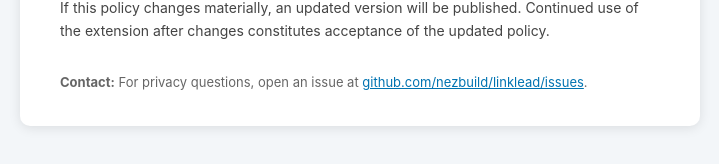
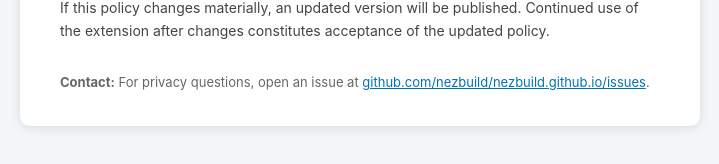
Before and after one commit to Nezbuild/nezbuild.github.io, a plain HTML site: page privacy-policy.html in a window 1280 px wide. Shown: the part 1577-1741 px from the top of the page, without its empty margins (280-999 px from the left). Drawn offline with Linux system fonts and the light colour scheme.

Commit message:
fix: correct privacy policy contact URL
nezbuild/linklead repo does not exist; point to the public site repo issues.

Co-Authored-By: Claude Sonnet 4.6 <noreply@anthropic.com>

```diff
--- a/privacy-policy.html
+++ b/privacy-policy.html
@@ -154,7 +154,7 @@
 
   <div class="contact">
     <strong>Contact:</strong> For privacy questions, open an issue at
-    <a href="https://github.com/nezbuild/linklead/issues">github.com/nezbuild/linklead/issues</a>.
+    <a href="https://github.com/nezbuild/nezbuild.github.io/issues">github.com/nezbuild/nezbuild.github.io/issues</a>.
   </div>
 
 </div>
```
